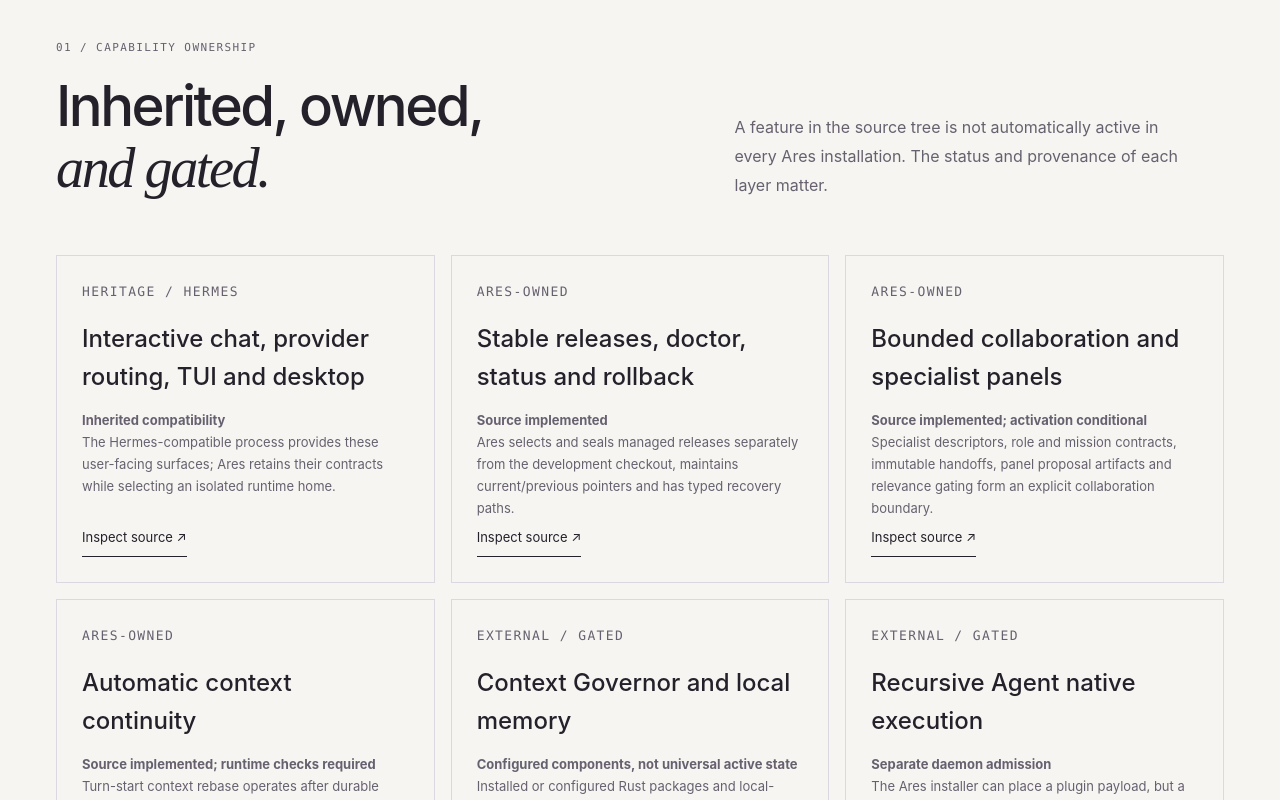
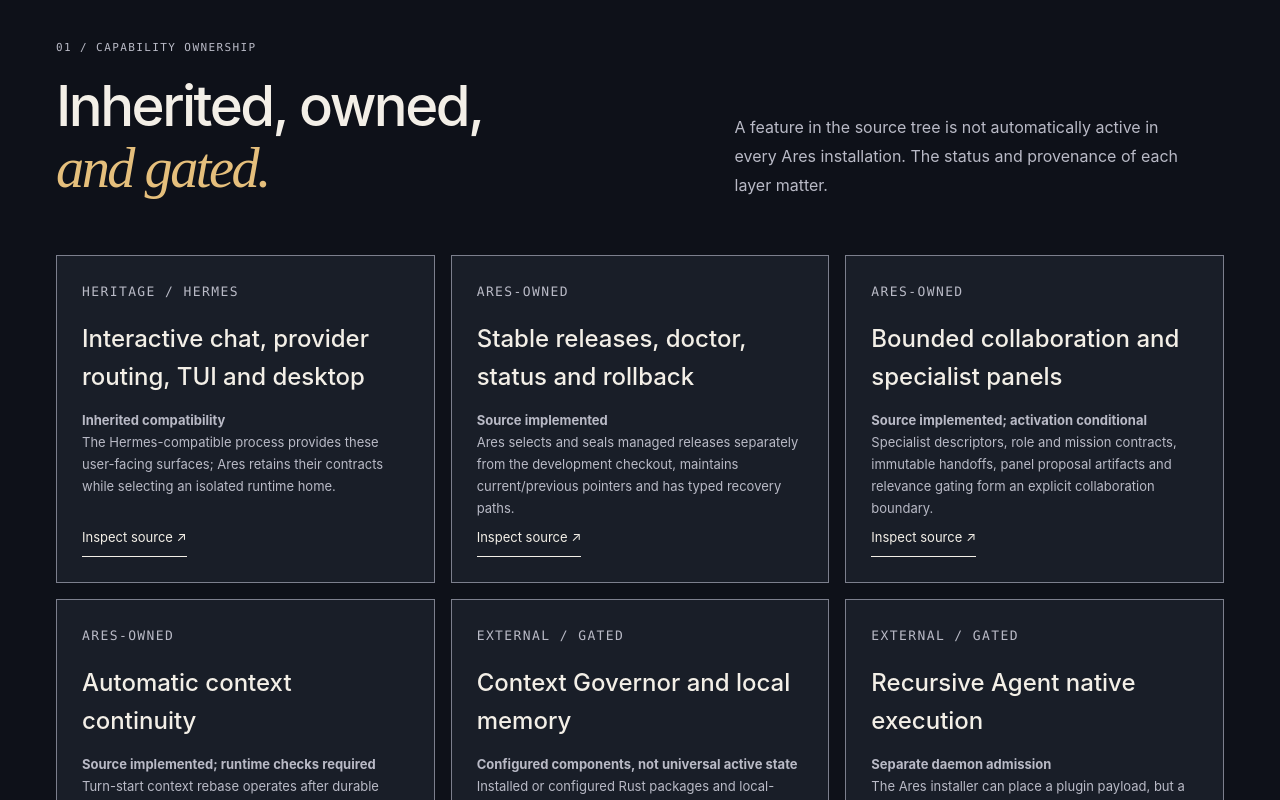
Before and after one commit to RecursiveIntell/recursiveintell-web, a Next.js app: page /ares in a window 1280 px wide. Shown: the part 640-1440 px from the top of the page. Built offline with nearby package versions, Linux system fonts and the light colour scheme.

Commit message:
design(theme): implement permanent dark graphite and gold across studio routes

```diff
--- a/app/studio.css
+++ b/app/studio.css
@@ -1,30 +1,33 @@
-/* Shared RecursiveIntell design: warm paper, graphite, restrained purple.
+/* Shared RecursiveIntell design: permanent dark-first graphite, ivory, and satin brass.
    Imported after the preserved product layouts. */
 :root {
-  --studio-paper: #f6f5f2;
-  --studio-white: #fffefa;
-  --studio-ink: #25212b;
-  --studio-muted: #67616f;
-  --studio-line: #dcd8e1;
-  --studio-accent: #ddcefa;
-  --studio-dark: #15121c;
-  --studio-purple: #7441a5;
-  --ink: #15121c;
-  --ink-2: #25212b;
-  --ink-3: #2b2535;
-  --panel: rgba(37, 28, 48, 0.88);
-  --panel-solid: #211c2b;
-  --paper: #f6f5f2;
-  --paper-2: #d4ccd9;
-  --muted: #ada2bb;
-  --dim: #9b90a8;
-  --cyan: #ddcefa;
-  --cyan-2: #a68bce;
-  --gold: #ddcefa;
-  --gold-2: #aa92c6;
-  --green: #9ecbb2;
-  --line: rgba(207, 189, 224, 0.18);
-  --line-strong: rgba(207, 189, 224, 0.3);
+  --studio-paper: #0e1119;
+  --studio-white: #191e28;
+  --studio-ink: #f3efe7;
+  --studio-muted: #b9bac6;
+  --studio-line: #59606d;
+  --studio-control-line: #7c7f8d;
+  --studio-accent-ink: #141821;
+  --studio-brass-soft: #f4d8a7;
+  --studio-accent: #e5bf7c;
+  --studio-dark: #090c12;
+  --studio-purple: var(--studio-accent); /* legacy alias, same owner */
+  --ink: #090c12;
+  --ink-2: #111722;
+  --ink-3: #1b2330;
+  --panel: rgba(23, 29, 40, 0.88);
+  --panel-solid: #191e28;
+  --paper: #f3efe7;
+  --paper-2: #d5d1d3;
+  --muted: #b9bac6;
+  --dim: #b1b4c1;
+  --cyan: #a8d1da;
+  --cyan-2: #86bdc8;
+  --gold: #e5bf7c;
+  --gold-2: #c5a26c;
+  --green: #a6d3bb;
+  --line: rgba(178, 184, 205, 0.26);
+  --line-strong: rgba(178, 184, 205, 0.48);
 }
 html {
   scroll-padding-top: 110px;
@@ -42,7 +45,7 @@ body::before {
   transition: none;
 }
 :focus-visible {
-  outline: 3px solid #7441a5;
+  outline: 3px solid #e5bf7c;
   outline-offset: 5px;
 }
 main {
@@ -100,11 +103,11 @@ main {
   color: var(--studio-ink);
 }
 .brand-core {
-  fill: #8b50d2;
+  fill: #b395df;
 }
 .studio-home .studio-header .brand-mark,
 .studio-footer .brand-mark {
-  color: #ddcefa;
+  color: #e5bf7c;
 }
 .studio-footer-brand {
   display: inline-flex;
@@ -185,8 +188,8 @@ main {
 }
 .studio-system-nav {
   position: relative;
-  background: #211b2c;
-  color: #e9e1f0;
+  background: #141924;
+  color: #f3efe7;
   border-bottom: 1px solid var(--line);
   font-size: 12px;
 }
@@ -252,13 +255,13 @@ main {
   font-weight: 400;
 }
 .studio-hero h1 em {
-  color: #7441a5;
+  color: #e5bf7c;
 }
 .studio-lede {
   font-size: 18px;
   line-height: 1.65;
   max-width: 470px;
-  color: #67616f;
+  color: #b9bac6;
 }
 .studio-actions {
   display: flex;
@@ -286,7 +289,7 @@ main {
   color: var(--studio-paper);
 }
 .studio-button.primary:hover {
-  background: #57347a;
+  background: #e5bf7c;
   transform: translateY(-2px);
 }
 .studio-contributor {
@@ -311,26 +314,25 @@ main {
 .studio-contributor:hover {
   color: var(--studio-purple);
 }
-/* The front door has a darker, more personal identity. The work below stays
-   on warm paper so source details remain easy to read. */
+/* Dark-first home hero uses greater depth, while all other pages remain dark. */
 .studio-home .studio-header {
-  background: #15121c;
-  color: #f6f5f2;
+  background: #090c12;
+  color: #f3efe7;
   border-bottom-color: #c4a9de22;
 }
 .studio-home .studio-header .studio-mark {
   border-color: #ac8ad24d;
-  background: #211a2b;
+  background: #191e28;
 }
 .studio-home .studio-header .studio-brand small {
-  color: #c1b0d0;
+  color: #b9bac6;
 }
 .studio-home .studio-header nav > a:hover,
 .studio-home .studio-header nav > a[aria-current] {
-  color: #ddcefa;
+  color: #e5bf7c;
 }
 .studio-home .studio-header nav .studio-nav-contact {
-  color: #f6f5f2;
+  color: #f3efe7;
   border-color: #c4a9de4d;
 }
 .studio-home .studio-menu {
@@ -338,8 +340,8 @@ main {
 }
 .studio-hero-stage {
   position: relative;
-  background: radial-gradient(ellipse at 76% 40%, #30203d 0, #15121c 58%);
-  color: #f6f5f2;
+  background: radial-gradient(ellipse at 76% 40%, #30203d 0, #090c12 58%);
+  color: #f3efe7;
 }
 .studio-hero-stage::before {
   content: "";
@@ -361,35 +363,35 @@ main {
 }
 .studio-hero-stage .studio-eyebrow,
 .studio-hero-stage .studio-hero-bottom {
-  color: #c1b0d0;
+  color: #b9bac6;
 }
 .studio-hero-stage .studio-dot {
-  background: #a9cbd0;
+  background: #e5bf7c;
 }
 .studio-hero-stage h1 em {
-  color: #d7bdec;
+  color: #f4d8a7;
 }
 .studio-hero-stage .studio-lede {
-  color: #ccc1d6;
+  color: #b9bac6;
 }
 .studio-hero-stage .studio-button.primary {
-  background: #ddcefa;
+  background: #e5bf7c;
   color: #271536;
 }
 .studio-hero-stage .studio-button.primary:hover {
-  background: #eee3ff;
+  background: #f4d8a7;
 }
 .studio-hero-stage .studio-text-link:hover {
-  color: #ddcefa;
+  color: #e5bf7c;
 }
 .studio-hero-stage .studio-contributor > span:first-child {
-  color: #b9d591;
+  color: #e5bf7c;
 }
 .studio-hero-stage .contributor-detail {
-  color: #c1b0d0;
+  color: #b9bac6;
 }
 .studio-hero-stage .studio-contributor:hover {
-  color: #ddcefa;
+  color: #e5bf7c;
 }
 .studio-hero-stage .studio-hero-bottom {
   border-top-color: #c4a9de33;
@@ -446,7 +448,7 @@ main {
   display: flex;
   justify-content: space-between;
   gap: 14px;
-  color: #c1b0d0;
+  color: #b9bac6;
   font: 8px/1.6 var(--mono);
   letter-spacing: 1.3px;
 }
@@ -455,7 +457,7 @@ main {
   color: var(--studio-ink);
 }
 .studio-button.light:hover {
-  background: #eee4ff;
+  background: #f4d8a7;
 }
 .studio-text-link {
   display: inline-flex;
@@ -482,7 +484,7 @@ main {
 }
 .system-art {
   position: relative;
-  background: #20192b;
+  background: #191e28;
   color: #e5d9f2;
   align-self: center;
   aspect-ratio: 1/1.03;
@@ -493,7 +495,7 @@ main {
   overflow: hidden;
   border: 1px solid #3f314f;
   border-radius: 9px;
-  background: radial-gradient(ellipse at 65% 30%, #3b284e 0%, #20192b 65%);
+  background: radial-gradient(ellipse at 65% 30%, #3b284e 0%, #191e28 65%);
 }
 .system-art::before {
   content: "";
@@ -528,7 +530,7 @@ main {
   padding-top: 20px;
 }
 .studio-intent {
-  background: #eeebf1;
+  background: #191e28;
   padding: 38px 0;
   border-block: 1px solid var(--studio-line);
 }
@@ -605,11 +607,11 @@ main {
   color: var(--studio-purple);
 }
 .nvidia-pair .achievement-mark {
-  color: #b9d591;
+  color: #e5bf7c;
 }
 .nvidia-pair .achievement-topline,
 .nvidia-pair .studio-eyebrow {
-  color: #c8bdd3;
+  color: #b9bac6;
 }
 .achievement-card h3 {
   font-size: clamp(24px, 2.5vw, 32px);
@@ -627,7 +629,7 @@ main {
 }
 .nvidia-pair .achievement-body,
 .nvidia-pair .achievement-scope p {
-  color: #c8bdd3;
+  color: #b9bac6;
 }
 .achievement-links {
   display: flex;
@@ -841,7 +843,7 @@ main {
   align-items: center;
 }
 .studio-feature .studio-eyebrow {
-  color: #ccb8e9;
+  color: #e5bf7c;
 }
 .studio-feature h2 {
   font-size: 80px;
@@ -851,7 +853,7 @@ main {
   margin: 30px 0;
 }
 .studio-feature p:not(.studio-eyebrow) {
-  color: #c8bdd3;
+  color: #b9bac6;
   font-size: 16px;
   line-height: 1.8;
 }
@@ -861,7 +863,7 @@ main {
 .studio-feature p.studio-fine {
   font-size: 11px;
   line-height: 1.7;
-  color: #b3a4c3;
+  color: #b9bac6;
   margin-top: 25px;
   max-width: 380px;
 }
@@ -872,7 +874,7 @@ main {
 }
 .memory-art > div {
   border: 1px solid #5a496e;
-  background: #2b2239;
+  background: #1c2330;
   padding: 28px 30px;
   position: relative;
   border-radius: 6px;
@@ -896,7 +898,7 @@ main {
   margin: 10px 0 7px;
 }
 .memory-art small {
-  color: #b3a4c3;
+  color: #b9bac6;
   font-size: 12px;
 }
 .studio-principles {
@@ -920,8 +922,8 @@ main {
     background 0.2s;
 }
 .studio-services-preview > a:hover {
-  background: #f1eaf9;
-  border-color: #ab8bc5;
+  background: #262d39;
+  border-color: #e5bf7c;
 }
 .studio-services-preview h3 {
   display: flex;
@@ -999,7 +1001,7 @@ main {
   margin-bottom: 25px;
 }
 .studio-footer {
-  background: #15121c;
+  background: #090c12;
   color: var(--studio-paper);
   padding-top: 64px;
 }
@@ -1028,7 +1030,7 @@ main {
 .studio-footer-grid small {
   font: 9px var(--mono);
   letter-spacing: 1.7px;
-  color: #b3a4c3;
+  color: #b9bac6;
   margin-bottom: 10px;
 }
 .studio-footer-grid a:not(.studio-footer-brand) {
@@ -1037,7 +1039,7 @@ main {
   overflow-wrap: anywhere;
 }
 .studio-footer-grid a:hover {
-  color: #e4d1ff;
+  color: #f4d8a7;
 }
 .studio-availability {
   font: 8px/1.6 var(--mono);
@@ -1060,7 +1062,7 @@ main {
   margin-top: 55px;
   padding-block: 24px;
   font: 9px/1.5 var(--mono);
-  color: #b3a4c3;
+  color: #b9bac6;
 }
 .studio-intro {
   padding: 80px 0 65px;
@@ -1080,7 +1082,7 @@ main {
   font-weight: 500;
 }
 .studio-intro h1 em {
-  color: #7441a5;
+  color: #e5bf7c;
 }
 .studio-intro > div > p {
   font-size: 16px;
@@ -1129,7 +1131,7 @@ main {
   margin: 30px 0;
 }
 .studio-profile h1 em {
-  color: #7441a5;
+  color: #e5bf7c;
 }
 .studio-profile p:not(.studio-eyebrow) {
   color: var(--studio-muted);
@@ -1138,7 +1140,7 @@ main {
   font-size: 16px;
 }
 .studio-profile-card {
-  background: #eee9f4;
+  background: #191e28;
   border: 1px solid var(--studio-line);
   padding: 35px;
   align-self: start;
@@ -1150,7 +1152,7 @@ main {
   font-size: 110px;
   line-height: 1.1;
   letter-spacing: -9px;
-  color: #7441a5;
+  color: #e5bf7c;
   font-weight: 400;
 }
 .studio-monogram span {
@@ -1167,7 +1169,7 @@ main {
   display: flex;
   justify-content: space-between;
   gap: 25px;
-  border-top: 1px solid #d5cddd;
+  border-top: 1px solid #59606d;
   padding-block: 13px;
   font-size: 12px;
 }
@@ -1184,7 +1186,7 @@ main {
   margin-top: 14px;
 }
 .studio-note {
-  background: #ede8f2;
+  background: #191e28;
   border: 1px solid var(--studio-line);
   padding: 40px;
   border-radius: 8px;
@@ -1215,7 +1217,7 @@ main {
   border-radius: 8px;
 }
 .studio-contact-option:hover {
-  background: #efe8f6;
+  background: #242b37;
 }
 .studio-contact-option > span {
   font: 9px var(--mono);
@@ -1281,11 +1283,11 @@ main {
   --business-paper: var(--studio-white);
   --business-ink: var(--studio-ink);
   --business-text: var(--studio-ink);
-  --business-purple: #8150b1;
-  --business-pink: #ddcefa;
-  --business-pink-ink: #785497;
-  --business-purple-ink: #573376;
-  --business-lavender: #d9cbe9;
+  --business-purple: #e5bf7c;
+  --business-pink: #e5bf7c;
+  --business-pink-ink: #e5bf7c;
+  --business-purple-ink: #e5bf7c;
+  --business-lavender: #242936;
   --business-muted: var(--studio-muted);
   --business-rule: var(--studio-line);
   overflow-x: visible;
@@ -1294,7 +1296,7 @@ main {
   width: min(1240px, calc(100% - 112px));
 }
 .business-page-intro {
-  background: #eeebf1;
+  background: #191e28;
   padding-block: 70px;
   border-bottom: 1px solid var(--studio-line);
 }
@@ -1334,14 +1336,14 @@ main {
   color: var(--studio-paper);
 }
 .business-button-primary:hover {
-  background: #57347a;
+  background: #e5bf7c;
   color: var(--studio-paper);
 }
 .business-button-secondary {
   border-color: var(--studio-line);
 }
 .business-closing {
-  background: #eee8f4;
+  background: #1c222d;
 }
 .business-closing .business-button-primary {
   background: var(--studio-ink);
@@ -1578,7 +1580,7 @@ select {
 }
 @media (max-width: 1050px) {
   .studio-home .studio-header nav {
-    background: #1c1625;
+    background: #151b26;
     border-bottom-color: #c4a9de33;
   }
   .studio-menu {
@@ -1600,7 +1602,7 @@ select {
     flex-direction: column;
     align-items: stretch;
     gap: 3px;
-    box-shadow: 0 20px 25px #15121c15;
+    box-shadow: 0 20px 25px #090c1215;
   }
   .studio-header nav.is-open {
     display: flex;
@@ -2183,12 +2185,12 @@ select {
 .mnemes-studio-hero .hero-lede {
   font-size: 16px;
   line-height: 1.8;
-  color: #cabed6;
+  color: #b9bac6;
 }
 .mnemes-hero-note {
   font-size: 11px;
   line-height: 1.8;
-  color: #b6a7c5;
+  color: #b9bac6;
   max-width: 470px;
   margin-top: 25px;
 }
@@ -2254,3 +2256,103 @@ select {
 .ri-evidence-ladder { line-height: 1.9; padding-left: 22px; }
 @media (max-width: 850px) { .portfolio-source-grid,.ri-architecture-grid { grid-template-columns: repeat(2,minmax(0,1fr)); } }
 @media (max-width: 600px) { .portfolio-source-grid,.ri-architecture-grid,.portfolio-repo-snapshot ul { grid-template-columns: 1fr; } .portfolio-source-card,.ri-architecture-card { padding: 19px; } }
+
+
+/* Dark-first role contract. No theme toggle: the site is always dark. */
+:root { color-scheme: dark; }
+.studio-page { background: var(--studio-paper); color: var(--studio-ink); }
+.studio-header,
+.studio-home .studio-header,
+.studio-header nav,
+.studio-home .studio-header nav { background: var(--studio-dark); color: var(--studio-ink); }
+.studio-home .studio-header .brand-mark,
+.studio-footer .brand-mark { color: var(--studio-accent); }
+.studio-header { border-bottom-color: var(--studio-line); }
+.studio-menu, .studio-header nav .studio-nav-contact { border-color: var(--studio-control-line); }
+.studio-menu:focus-visible,
+.studio-header nav a:focus-visible,
+.studio-page a:focus-visible,
+.studio-page button:focus-visible,
+.studio-page input:focus-visible,
+.studio-page select:focus-visible,
+.business-page a:focus-visible,
+.business-page button:focus-visible {
+  outline: 3px solid var(--studio-brass-soft);
+  outline-offset: 4px;
+}
+.studio-mark { background: var(--studio-white); color: var(--studio-accent); border-color: var(--studio-control-line); }
+.studio-hero-stage {
+  background: radial-gradient(ellipse at 76% 40%, #282438 0, var(--studio-dark) 62%);
+  color: var(--studio-ink);
+}
+.studio-hero-stage .studio-lede,
+.studio-hero-stage .studio-eyebrow,
+.studio-hero-stage .studio-hero-bottom,
+.studio-hero-stage .contributor-detail { color: var(--studio-muted); }
+.studio-hero-stage h1 em,
+.studio-hero h1 em,
+.studio-intro h1 em,
+.studio-profile h1 em,
+.studio-section-heading h2 em,
+.studio-cta h2 em,
+.studio-feature h2 em,
+.studio-about-grid h2 em,
+.studio-contact-option h2 em { color: var(--studio-accent); }
+.studio-lede { color: var(--studio-muted); }
+.studio-button.primary,
+.studio-button.light,
+.studio-hero-stage .studio-button.primary,
+.business-button-primary,
+.proof-run,
+.button-primary {
+  color: var(--studio-accent-ink);
+  background: var(--studio-accent);
+  border-color: var(--studio-accent);
+}
+.studio-button.primary:hover,
+.studio-button.light:hover,
+.studio-hero-stage .studio-button.primary:hover,
+.business-button-primary:hover {
+  background: var(--studio-brass-soft);
+  color: var(--studio-accent-ink);
+}
+.studio-skip { background: var(--studio-accent); color: var(--studio-accent-ink); }
+.studio-intent,
+.business-page-intro { background: var(--studio-white); }
+.achievement-card.nvidia-pair {
+  color: var(--studio-ink);
+  background: #111824;
+  border-color: #a58d67;
+}
+.achievement-card.nvidia-pair .achievement-body,
+.achievement-card.nvidia-pair .achievement-scope p { color: var(--studio-muted); }
+.achievement-card,
+.studio-contact-option,
+.studio-offer-grid > article,
+.studio-services-preview > a,
+.studio-profile-card,
+.studio-note,
+.portfolio-source-card,
+.ri-architecture-card {
+  background: var(--studio-white);
+  color: var(--studio-ink);
+  border-color: var(--studio-control-line);
+}
+.studio-services-preview > a:hover,
+.studio-contact-option:hover { background: #252d3a; border-color: var(--studio-accent); }
+.studio-profile-card dl > div { border-color: var(--studio-line); }
+.studio-feature, .studio-footer { background: var(--studio-dark); color: var(--studio-ink); }
+.studio-feature p:not(.studio-eyebrow), .studio-feature p.studio-fine,
+.studio-footer-grid p, .studio-footer-grid small, .studio-footer-bottom { color: var(--studio-muted); }
+.business-button-primary { color: var(--studio-accent-ink); }
+.business-closing { background: #1c222d; }
+.business-closing .business-button-primary { background: var(--studio-accent); }
+.studio-workshop-entry {
+  background: #20251f;
+  border-bottom: 1px solid #8a8065;
+  color: #f0dfbd;
+}
+.studio-workshop-entry > a:hover { background: #2b3129; }
+.studio-workshop-entry > a:focus-visible { outline: 3px solid var(--studio-brass-soft); }
+.studio-page ::selection,
+.business-page ::selection { background: var(--studio-accent); color: var(--studio-accent-ink); }
```
